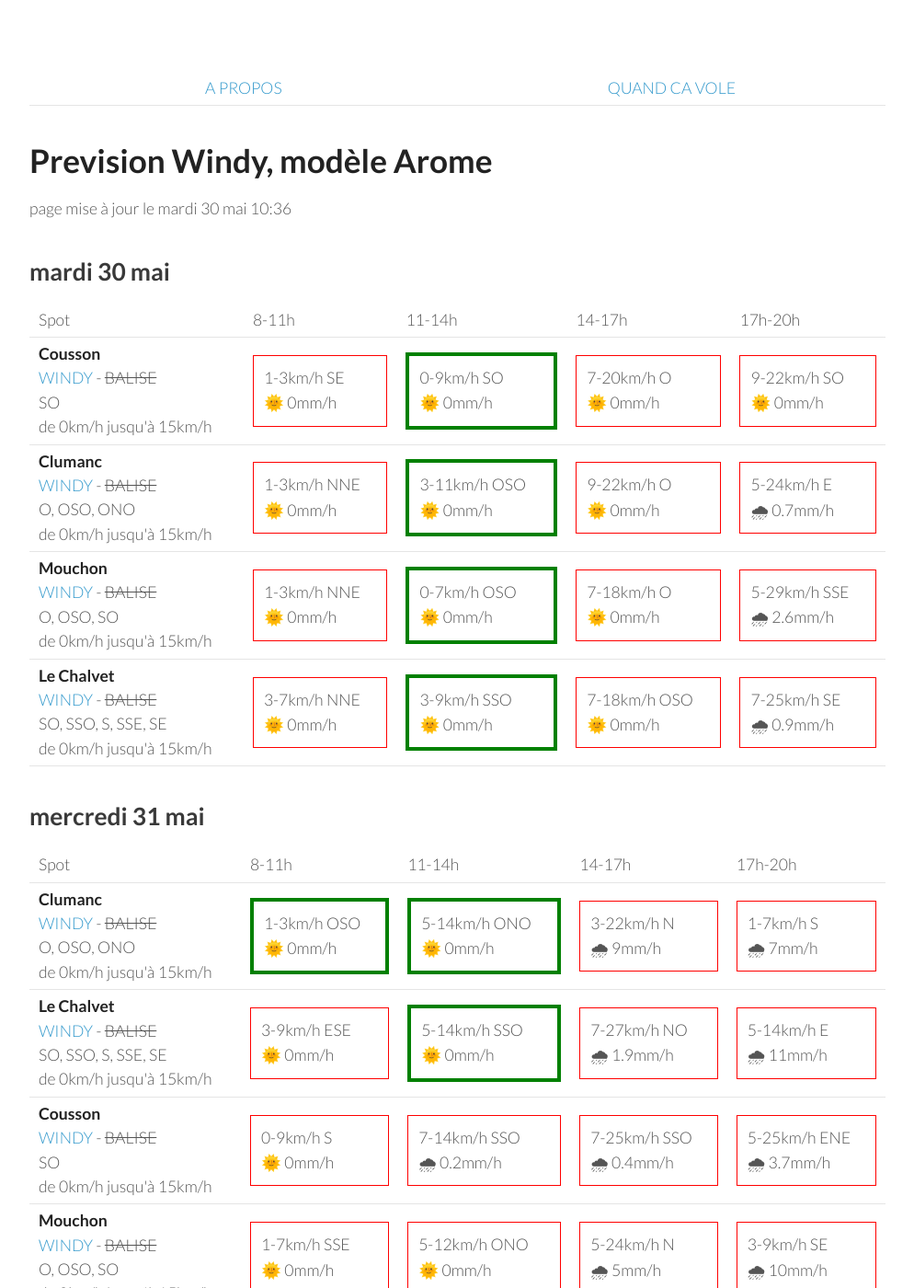
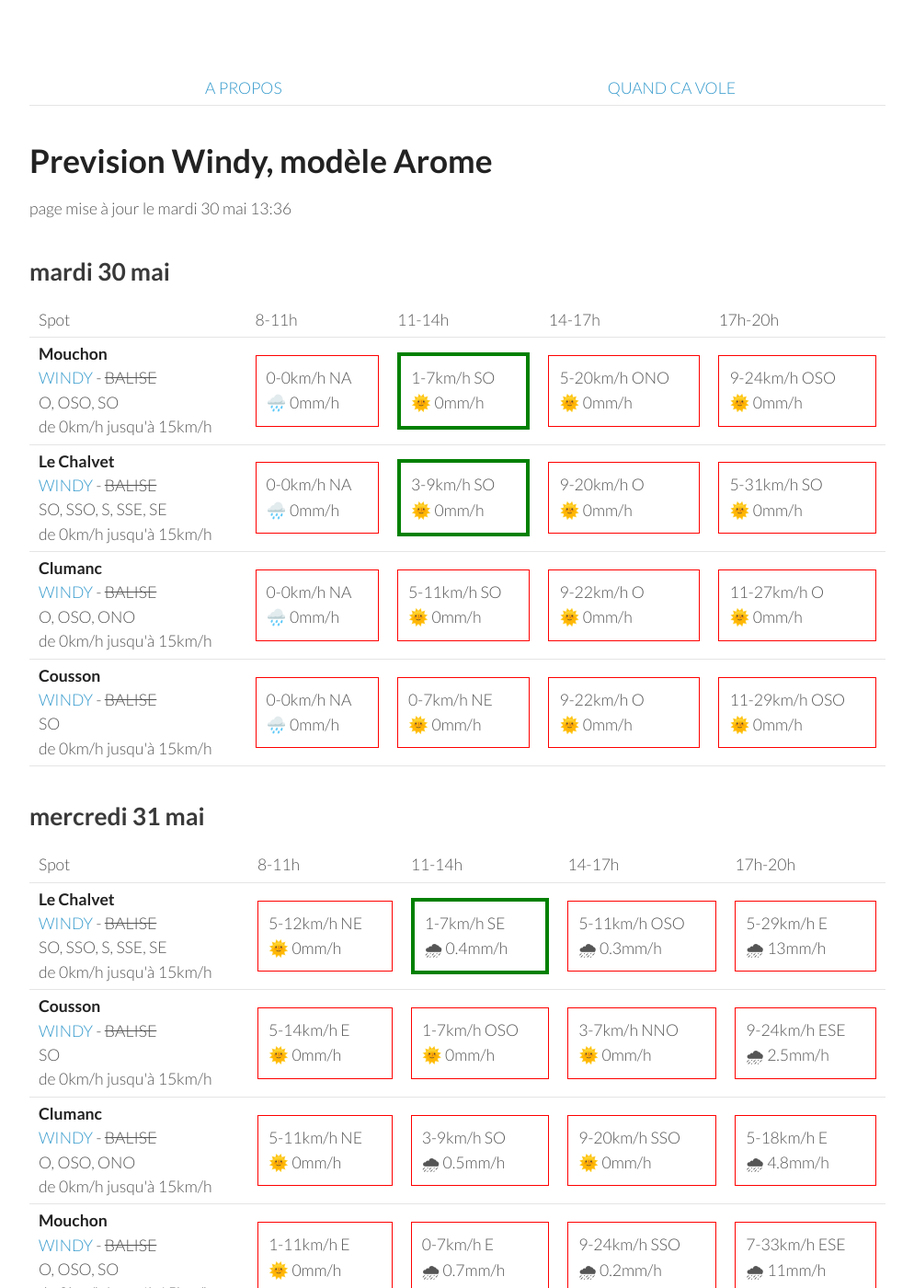
Before and after one commit to parapente-dans-le-nord/parapente-dans-le-nord.github.io, a Jekyll site: the page built from saint_andre.markdown, in a window 1280 px wide and 1400 px high. Shown: the whole window at 92% size, without its empty margins (26-1020 px from the left). Built offline with Jekyll 4.4.1, drawn with Linux system fonts in a browser that asks for light colours; some of the changed text lies outside the part shown.

Commit message:
update index.markdown

```diff
--- a/saint_andre.markdown
+++ b/saint_andre.markdown
@@ -7,7 +7,7 @@ title:  "Tous les spots"
 {: .links}
 
 # Prevision Windy, modèle Arome
-page mise à jour le mardi 30 mai 10:36
+page mise à jour le mardi 30 mai 13:36
 
 ## mardi 30 mai
 
@@ -22,43 +22,39 @@ page mise à jour le mardi 30 mai 10:36
       <td>17h-20h</td>
     </tr>
 <tr>
-        <td><strong>Cousson</strong><br><a href="https://windy.com/44.054/6.240?43.940,6.241,10,m:eSAaglz">WINDY</a> - <span class="no-balise"> BALISE </span><br> <span class="vent-favorable">SO</span><br><span class="force-vent">de 0km/h jusqu'à 15km/h</span> </td>
+        <td><strong>Mouchon</strong><br><a href="https://windy.com/43.992/6.424?43.878,6.425,10,m:eSuaglR">WINDY</a> - <span class="no-balise"> BALISE </span><br> <span class="vent-favorable">O, OSO, SO</span><br><span class="force-vent">de 0km/h jusqu'à 15km/h</span> </td>
 
-            <td><div class="not-flyable"><p>1-3km/h SE</p><p>🌞 0mm/h</p></div></td>
-            <td><div class="flyable"><p>0-9km/h SO</p><p>🌞 0mm/h</p></div></td>
-            <td><div class="not-flyable"><p>7-20km/h O</p><p>🌞 0mm/h</p></div></td>
-            <td><div class="not-flyable"><p>9-22km/h SO</p><p>🌞 0mm/h</p></div></td>
+            <td><div class="not-flyable"><p>0-0km/h NA</p><p>🌧️ 0mm/h</p></div></td>
+            <td><div class="flyable"><p>1-7km/h SO</p><p>🌞 0mm/h</p></div></td>
+            <td><div class="not-flyable"><p>5-20km/h ONO</p><p>🌞 0mm/h</p></div></td>
+            <td><div class="not-flyable"><p>9-24km/h OSO</p><p>🌞 0mm/h</p></div></td>
 
+    </tr>
+<tr>
+        <td><strong>Le Chalvet</strong><br><a href="https://windy.com/43.979/6.480?43.866,6.480,10,m:eSsaglX">WINDY</a> - <span class="no-balise"> BALISE </span><br> <span class="vent-favorable">SO, SSO, S, SSE, SE</span><br><span class="force-vent">de 0km/h jusqu'à 15km/h</span> </td>
+
+            <td><div class="not-flyable"><p>0-0km/h NA</p><p>🌧️ 0mm/h</p></div></td>
+            <td><div class="flyable"><p>3-9km/h SO</p><p>🌞 0mm/h</p></div></td>
+            <td><div class="not-flyable"><p>9-20km/h O</p><p>🌞 0mm/h</p></div></td>
+            <td><div class="not-flyable"><p>5-31km/h SO</p><p>🌞 0mm/h</p></div></td>
 
     </tr>
 <tr>
         <td><strong>Clumanc</strong><br><a href="https://windy.com/44.027/6.402?43.914,6.403,10,m:eSxaglP">WINDY</a> - <span class="no-balise"> BALISE </span><br> <span class="vent-favorable">O, OSO, ONO</span><br><span class="force-vent">de 0km/h jusqu'à 15km/h</span> </td>
 
-            <td><div class="not-flyable"><p>1-3km/h NNE</p><p>🌞 0mm/h</p></div></td>
-            <td><div class="flyable"><p>3-11km/h OSO</p><p>🌞 0mm/h</p></div></td>
+            <td><div class="not-flyable"><p>0-0km/h NA</p><p>🌧️ 0mm/h</p></div></td>
+            <td><div class="not-flyable"><p>5-11km/h SO</p><p>🌞 0mm/h</p></div></td>
             <td><div class="not-flyable"><p>9-22km/h O</p><p>🌞 0mm/h</p></div></td>
-            <td><div class="not-flyable"><p>5-24km/h E</p><p>🌧 0.7mm/h</p></div></td>
-
+            <td><div class="not-flyable"><p>11-27km/h O</p><p>🌞 0mm/h</p></div></td>
 
     </tr>
 <tr>
-        <td><strong>Mouchon</strong><br><a href="https://windy.com/43.992/6.424?43.878,6.425,10,m:eSuaglR">WINDY</a> - <span class="no-balise"> BALISE </span><br> <span class="vent-favorable">O, OSO, SO</span><br><span class="force-vent">de 0km/h jusqu'à 15km/h</span> </td>
+        <td><strong>Cousson</strong><br><a href="https://windy.com/44.054/6.240?43.940,6.241,10,m:eSAaglz">WINDY</a> - <span class="no-balise"> BALISE </span><br> <span class="vent-favorable">SO</span><br><span class="force-vent">de 0km/h jusqu'à 15km/h</span> </td>
 
-            <td><div class="not-flyable"><p>1-3km/h NNE</p><p>🌞 0mm/h</p></div></td>
-            <td><div class="flyable"><p>0-7km/h OSO</p><p>🌞 0mm/h</p></div></td>
-            <td><div class="not-flyable"><p>7-18km/h O</p><p>🌞 0mm/h</p></div></td>
-            <td><div class="not-flyable"><p>5-29km/h SSE</p><p>🌧 2.6mm/h</p></div></td>
-
-
-    </tr>
-<tr>
-        <td><strong>Le Chalvet</strong><br><a href="https://windy.com/43.979/6.480?43.866,6.480,10,m:eSsaglX">WINDY</a> - <span class="no-balise"> BALISE </span><br> <span class="vent-favorable">SO, SSO, S, SSE, SE</span><br><span class="force-vent">de 0km/h jusqu'à 15km/h</span> </td>
-
-            <td><div class="not-flyable"><p>3-7km/h NNE</p><p>🌞 0mm/h</p></div></td>
-            <td><div class="flyable"><p>3-9km/h SSO</p><p>🌞 0mm/h</p></div></td>
-            <td><div class="not-flyable"><p>7-18km/h OSO</p><p>🌞 0mm/h</p></div></td>
-            <td><div class="not-flyable"><p>7-25km/h SE</p><p>🌧 0.9mm/h</p></div></td>
-
+            <td><div class="not-flyable"><p>0-0km/h NA</p><p>🌧️ 0mm/h</p></div></td>
+            <td><div class="not-flyable"><p>0-7km/h NE</p><p>🌞 0mm/h</p></div></td>
+            <td><div class="not-flyable"><p>9-22km/h O</p><p>🌞 0mm/h</p></div></td>
+            <td><div class="not-flyable"><p>11-29km/h OSO</p><p>🌞 0mm/h</p></div></td>
 
     </tr>
 
@@ -78,42 +74,42 @@ page mise à jour le mardi 30 mai 10:36
       <td>17h-20h</td>
     </tr>
 <tr>
-        <td><strong>Clumanc</strong><br><a href="https://windy.com/44.027/6.402?43.914,6.403,10,m:eSxaglP">WINDY</a> - <span class="no-balise"> BALISE </span><br> <span class="vent-favorable">O, OSO, ONO</span><br><span class="force-vent">de 0km/h jusqu'à 15km/h</span> </td>
-
-            <td><div class="flyable"><p>1-3km/h OSO</p><p>🌞 0mm/h</p></div></td>
-            <td><div class="flyable"><p>5-14km/h ONO</p><p>🌞 0mm/h</p></div></td>
-            <td><div class="not-flyable"><p>3-22km/h N</p><p>🌧 9mm/h</p></div></td>
-            <td><div class="not-flyable"><p>1-7km/h S</p><p>🌧 7mm/h</p></div></td>
-
-
-    </tr>
-<tr>
         <td><strong>Le Chalvet</strong><br><a href="https://windy.com/43.979/6.480?43.866,6.480,10,m:eSsaglX">WINDY</a> - <span class="no-balise"> BALISE </span><br> <span class="vent-favorable">SO, SSO, S, SSE, SE</span><br><span class="force-vent">de 0km/h jusqu'à 15km/h</span> </td>
 
-            <td><div class="not-flyable"><p>3-9km/h ESE</p><p>🌞 0mm/h</p></div></td>
-            <td><div class="flyable"><p>5-14km/h SSO</p><p>🌞 0mm/h</p></div></td>
-            <td><div class="not-flyable"><p>7-27km/h NO</p><p>🌧 1.9mm/h</p></div></td>
-            <td><div class="not-flyable"><p>5-14km/h E</p><p>🌧 11mm/h</p></div></td>
+            <td><div class="not-flyable"><p>5-12km/h NE</p><p>🌞 0mm/h</p></div></td>
+            <td><div class="flyable"><p>1-7km/h SE</p><p>🌧 0.4mm/h</p></div></td>
+            <td><div class="not-flyable"><p>5-11km/h OSO</p><p>🌧 0.3mm/h</p></div></td>
+            <td><div class="not-flyable"><p>5-29km/h E</p><p>🌧 13mm/h</p></div></td>
 
 
     </tr>
 <tr>
         <td><strong>Cousson</strong><br><a href="https://windy.com/44.054/6.240?43.940,6.241,10,m:eSAaglz">WINDY</a> - <span class="no-balise"> BALISE </span><br> <span class="vent-favorable">SO</span><br><span class="force-vent">de 0km/h jusqu'à 15km/h</span> </td>
 
-            <td><div class="not-flyable"><p>0-9km/h S</p><p>🌞 0mm/h</p></div></td>
-            <td><div class="not-flyable"><p>7-14km/h SSO</p><p>🌧 0.2mm/h</p></div></td>
-            <td><div class="not-flyable"><p>7-25km/h SSO</p><p>🌧 0.4mm/h</p></div></td>
-            <td><div class="not-flyable"><p>5-25km/h ENE</p><p>🌧 3.7mm/h</p></div></td>
+            <td><div class="not-flyable"><p>5-14km/h E</p><p>🌞 0mm/h</p></div></td>
+            <td><div class="not-flyable"><p>1-7km/h OSO</p><p>🌞 0mm/h</p></div></td>
+            <td><div class="not-flyable"><p>3-7km/h NNO</p><p>🌞 0mm/h</p></div></td>
+            <td><div class="not-flyable"><p>9-24km/h ESE</p><p>🌧 2.5mm/h</p></div></td>
+
+
+    </tr>
+<tr>
+        <td><strong>Clumanc</strong><br><a href="https://windy.com/44.027/6.402?43.914,6.403,10,m:eSxaglP">WINDY</a> - <span class="no-balise"> BALISE </span><br> <span class="vent-favorable">O, OSO, ONO</span><br><span class="force-vent">de 0km/h jusqu'à 15km/h</span> </td>
+
+            <td><div class="not-flyable"><p>5-11km/h NE</p><p>🌞 0mm/h</p></div></td>
+            <td><div class="not-flyable"><p>3-9km/h SO</p><p>🌧 0.5mm/h</p></div></td>
+            <td><div class="not-flyable"><p>9-20km/h SSO</p><p>🌞 0mm/h</p></div></td>
+            <td><div class="not-flyable"><p>5-18km/h E</p><p>🌧 4.8mm/h</p></div></td>
 
 
     </tr>
 <tr>
         <td><strong>Mouchon</strong><br><a href="https://windy.com/43.992/6.424?43.878,6.425,10,m:eSuaglR">WINDY</a> - <span class="no-balise"> BALISE </span><br> <span class="vent-favorable">O, OSO, SO</span><br><span class="force-vent">de 0km/h jusqu'à 15km/h</span> </td>
 
-            <td><div class="not-flyable"><p>1-7km/h SSE</p><p>🌞 0mm/h</p></div></td>
-            <td><div class="not-flyable"><p>5-12km/h ONO</p><p>🌞 0mm/h</p></div></td>
-            <td><div class="not-flyable"><p>5-24km/h N</p><p>🌧 5mm/h</p></div></td>
-            <td><div class="not-flyable"><p>3-9km/h SE</p><p>🌧 10mm/h</p></div></td>
+            <td><div class="not-flyable"><p>1-11km/h E</p><p>🌞 0mm/h</p></div></td>
+            <td><div class="not-flyable"><p>0-7km/h E</p><p>🌧 0.7mm/h</p></div></td>
+            <td><div class="not-flyable"><p>9-24km/h SSO</p><p>🌧 0.2mm/h</p></div></td>
+            <td><div class="not-flyable"><p>7-33km/h ESE</p><p>🌧 11mm/h</p></div></td>
 
 
     </tr>
@@ -144,16 +140,6 @@ page mise à jour le mardi 30 mai 10:36
 
     </tr>
 <tr>
-        <td><strong>Le Chalvet</strong><br><a href="https://windy.com/43.979/6.480?43.866,6.480,10,m:eSsaglX">WINDY</a> - <span class="no-balise"> BALISE </span><br> <span class="vent-favorable">SO, SSO, S, SSE, SE</span><br><span class="force-vent">de 0km/h jusqu'à 15km/h</span> </td>
-
-            <td><div class="not-flyable"><p>1-12km/h ENE</p><p>🌞 0mm/h</p></div></td>
-            <td><div class="not-flyable"><p>7-24km/h ESE</p><p>🌞 0mm/h</p></div></td>
-            <td><div class="not-flyable"><p>5-25km/h SE</p><p>🌧 0.2mm/h</p></div></td>
-            <td><div class="not-flyable"><p>5-24km/h OSO</p><p>🌧 1.4mm/h</p></div></td>
-
-
-    </tr>
-<tr>
         <td><strong>Clumanc</strong><br><a href="https://windy.com/44.027/6.402?43.914,6.403,10,m:eSxaglP">WINDY</a> - <span class="no-balise"> BALISE </span><br> <span class="vent-favorable">O, OSO, ONO</span><br><span class="force-vent">de 0km/h jusqu'à 15km/h</span> </td>
 
             <td><div class="not-flyable"><p>3-16km/h ENE</p><p>🌞 0mm/h</p></div></td>
@@ -170,6 +156,16 @@ page mise à jour le mardi 30 mai 10:36
             <td><div class="not-flyable"><p>9-27km/h ESE</p><p>🌞 0mm/h</p></div></td>
             <td><div class="not-flyable"><p>7-31km/h E</p><p>🌧 3.8mm/h</p></div></td>
             <td><div class="not-flyable"><p>1-29km/h ONO</p><p>🌧 1.4mm/h</p></div></td>
+
+
+    </tr>
+<tr>
+        <td><strong>Le Chalvet</strong><br><a href="https://windy.com/43.979/6.480?43.866,6.480,10,m:eSsaglX">WINDY</a> - <span class="no-balise"> BALISE </span><br> <span class="vent-favorable">SO, SSO, S, SSE, SE</span><br><span class="force-vent">de 0km/h jusqu'à 15km/h</span> </td>
+
+            <td><div class="not-flyable"><p>3-12km/h NE</p><p>🌞 0mm/h</p></div></td>
+            <td><div class="not-flyable"><p>9-29km/h ESE</p><p>🌞 0mm/h</p></div></td>
+            <td><div class="not-flyable"><p>7-31km/h E</p><p>🌧 2.3mm/h</p></div></td>
+            <td><div class="not-flyable"><p>0-31km/h N</p><p>🌧 2mm/h</p></div></td>
 
 
     </tr>
@@ -200,22 +196,22 @@ page mise à jour le mardi 30 mai 10:36
 
     </tr>
 <tr>
-        <td><strong>Le Chalvet</strong><br><a href="https://windy.com/43.979/6.480?43.866,6.480,10,m:eSsaglX">WINDY</a> - <span class="no-balise"> BALISE </span><br> <span class="vent-favorable">SO, SSO, S, SSE, SE</span><br><span class="force-vent">de 0km/h jusqu'à 15km/h</span> </td>
-
-            <td><div class="not-flyable"><p>1-9km/h ENE</p><p>🌞 0mm/h</p></div></td>
-            <td><div class="not-flyable"><p>3-18km/h SSE</p><p>🌞 0mm/h</p></div></td>
-            <td><div class="not-flyable"><p>5-27km/h SO</p><p>🌧 5mm/h</p></div></td>
-            <td><div class="not-flyable"><p>1-24km/h N</p><p>🌧 1mm/h</p></div></td>
-
-
-    </tr>
-<tr>
         <td><strong>Mouchon</strong><br><a href="https://windy.com/43.992/6.424?43.878,6.425,10,m:eSuaglR">WINDY</a> - <span class="no-balise"> BALISE </span><br> <span class="vent-favorable">O, OSO, SO</span><br><span class="force-vent">de 0km/h jusqu'à 15km/h</span> </td>
 
             <td><div class="not-flyable"><p>1-9km/h ESE</p><p>🌞 0mm/h</p></div></td>
             <td><div class="not-flyable"><p>3-14km/h SSO</p><p>🌞 0mm/h</p></div></td>
             <td><div class="not-flyable"><p>3-18km/h SSO</p><p>🌧 0.3mm/h</p></div></td>
             <td><div class="not-flyable"><p>3-35km/h NO</p><p>🌧 4.7mm/h</p></div></td>
+
+
+    </tr>
+<tr>
+        <td><strong>Le Chalvet</strong><br><a href="https://windy.com/43.979/6.480?43.866,6.480,10,m:eSsaglX">WINDY</a> - <span class="no-balise"> BALISE </span><br> <span class="vent-favorable">SO, SSO, S, SSE, SE</span><br><span class="force-vent">de 0km/h jusqu'à 15km/h</span> </td>
+
+            <td><div class="not-flyable"><p>1-9km/h ENE</p><p>🌞 0mm/h</p></div></td>
+            <td><div class="not-flyable"><p>3-16km/h SSE</p><p>🌞 0mm/h</p></div></td>
+            <td><div class="not-flyable"><p>3-20km/h S</p><p>🌧 0.3mm/h</p></div></td>
+            <td><div class="not-flyable"><p>3-35km/h NNO</p><p>🌧 4.8mm/h</p></div></td>
 
 
     </tr>
@@ -266,22 +262,22 @@ page mise à jour le mardi 30 mai 10:36
 
     </tr>
 <tr>
-        <td><strong>Le Chalvet</strong><br><a href="https://windy.com/43.979/6.480?43.866,6.480,10,m:eSsaglX">WINDY</a> - <span class="no-balise"> BALISE </span><br> <span class="vent-favorable">SO, SSO, S, SSE, SE</span><br><span class="force-vent">de 0km/h jusqu'à 15km/h</span> </td>
-
-            <td><div class="not-flyable"><p>3-11km/h ESE</p><p>🌞 0mm/h</p></div></td>
-            <td><div class="not-flyable"><p>3-16km/h S</p><p>🌧 0.2mm/h</p></div></td>
-            <td><div class="not-flyable"><p>5-25km/h ESE</p><p>🌧 9mm/h</p></div></td>
-            <td><div class="not-flyable"><p>3-20km/h ONO</p><p>🌧 1.6mm/h</p></div></td>
-
-
-    </tr>
-<tr>
         <td><strong>Mouchon</strong><br><a href="https://windy.com/43.992/6.424?43.878,6.425,10,m:eSuaglR">WINDY</a> - <span class="no-balise"> BALISE </span><br> <span class="vent-favorable">O, OSO, SO</span><br><span class="force-vent">de 0km/h jusqu'à 15km/h</span> </td>
 
             <td><div class="not-flyable"><p>3-11km/h E</p><p>🌞 0mm/h</p></div></td>
             <td><div class="not-flyable"><p>5-20km/h S</p><p>🌧 0.3mm/h</p></div></td>
             <td><div class="not-flyable"><p>5-31km/h SE</p><p>🌧 7mm/h</p></div></td>
             <td><div class="not-flyable"><p>0-18km/h NNO</p><p>🌧 0.9mm/h</p></div></td>
+
+
+    </tr>
+<tr>
+        <td><strong>Le Chalvet</strong><br><a href="https://windy.com/43.979/6.480?43.866,6.480,10,m:eSsaglX">WINDY</a> - <span class="no-balise"> BALISE </span><br> <span class="vent-favorable">SO, SSO, S, SSE, SE</span><br><span class="force-vent">de 0km/h jusqu'à 15km/h</span> </td>
+
+            <td><div class="not-flyable"><p>3-11km/h E</p><p>🌞 0mm/h</p></div></td>
+            <td><div class="not-flyable"><p>5-22km/h SSE</p><p>🌧 0.2mm/h</p></div></td>
+            <td><div class="not-flyable"><p>5-31km/h SE</p><p>🌧 7mm/h</p></div></td>
+            <td><div class="not-flyable"><p>0-18km/h O</p><p>🌧 1.4mm/h</p></div></td>
 
 
     </tr>
@@ -331,6 +327,16 @@ page mise à jour le mardi 30 mai 10:36
 
 
     </tr>
+<tr>
+        <td><strong>Le Chalvet</strong><br><a href="https://windy.com/43.979/6.480?43.866,6.480,10,m:eSsaglX">WINDY</a> - <span class="no-balise"> BALISE </span><br> <span class="vent-favorable">SO, SSO, S, SSE, SE</span><br><span class="force-vent">de 0km/h jusqu'à 15km/h</span> </td>
+
+            <td><div class="not-flyable"><p>1-11km/h E</p><p>🌞 0mm/h</p></div></td>
+            <td><div class="not-flyable"><p>7-24km/h OSO</p><p>🌧 0.6mm/h</p></div></td>
+            <td><div class="not-flyable"><p>3-29km/h SE</p><p>🌧 8mm/h</p></div></td>
+            <td><div class="not-flyable"><p>3-24km/h NNO</p><p>🌧 7mm/h</p></div></td>
+
+
+    </tr>
 
 </tbody>
 </table>
```
